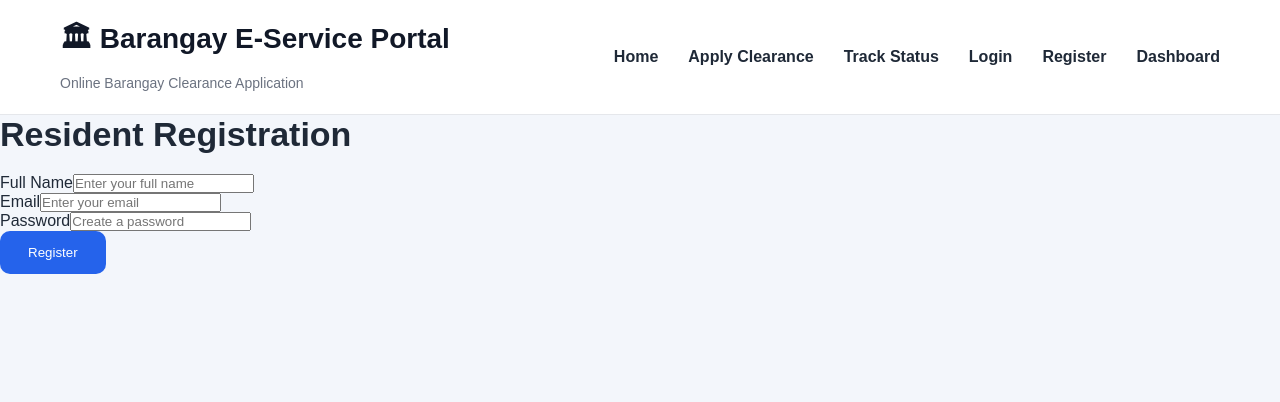
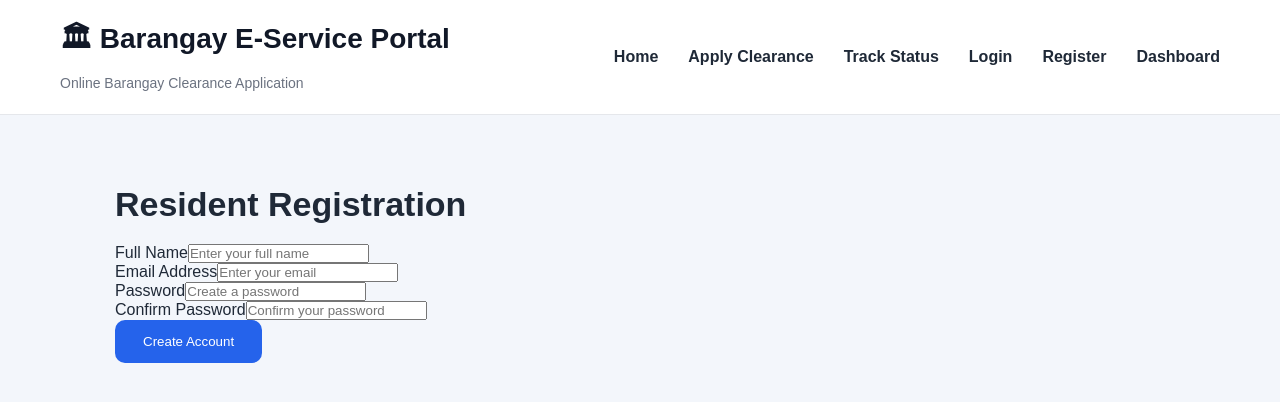
Before and after one commit to KeasserGonzales-ui/barangay-e-services-portal, a React (Vite) app in the folder frontend/: page /register in a window 1280 px wide. Shown: the top 402 px of the page. Built offline with nearby package versions, Linux system fonts and the light colour scheme.

Commit message:
feat: add authentication pages and users schema

```diff
--- a/frontend/src/pages/LoginPage.tsx
+++ b/frontend/src/pages/LoginPage.tsx
@@ -1,34 +1,76 @@
+import { useState } from "react";
+import type { FormEvent } from "react";
 import Header from "../components/Header";
 
 function LoginPage() {
+  const [formData, setFormData] = useState({
+    email: "",
+    password: "",
+  });
+
+  const handleChange = (event: React.ChangeEvent<HTMLInputElement>) => {
+    const { name, value } = event.target;
+
+    setFormData((previous) => ({
+      ...previous,
+      [name]: value,
+    }));
+  };
+
+  const handleSubmit = (event: FormEvent<HTMLFormElement>) => {
+    event.preventDefault();
+
+    console.log("Login Form:", formData);
+
+    // Phase 2
+    // JWT authentication API integration will be added
+    // after the backend authentication endpoints are created.
+  };
+
   return (
     <>
       <Header />
 
-      <main>
+      <main className="login-page">
+        <section className="login-container">
           <h2>Resident Login</h2>
 
-        <form>
+          <form onSubmit={handleSubmit}>
             <div>
-            <label htmlFor="email">Email</label>
+              <label htmlFor="email">Email Address</label>
+
               <input
                 id="email"
+                name="email"
                 type="email"
                 placeholder="Enter your email"
+                value={formData.email}
+                onChange={handleChange}
+                autoComplete="email"
+                required
               />
             </div>
 
             <div>
               <label htmlFor="password">Password</label>
+
               <input
                 id="password"
+                name="password"
                 type="password"
                 placeholder="Enter your password"
+                value={formData.password}
+                onChange={handleChange}
+                autoComplete="current-password"
+                required
               />
             </div>
 
-          <button type="submit">Login</button>
+            <button type="submit">
+              Login
+            </button>
           </form>
+        </section>
       </main>
     </>
   );
--- a/frontend/src/pages/RegisterPage.tsx
+++ b/frontend/src/pages/RegisterPage.tsx
@@ -1,43 +1,109 @@
+import { useState } from "react";
+import type { FormEvent } from "react";
 import Header from "../components/Header";
 
 function RegisterPage() {
+  const [formData, setFormData] = useState({
+    fullName: "",
+    email: "",
+    password: "",
+    confirmPassword: "",
+  });
+
+  const handleChange = (event: React.ChangeEvent<HTMLInputElement>) => {
+    const { name, value } = event.target;
+
+    setFormData((previous) => ({
+      ...previous,
+      [name]: value,
+    }));
+  };
+
+  const handleSubmit = (event: FormEvent<HTMLFormElement>) => {
+    event.preventDefault();
+
+    console.log("Register Form:", formData);
+
+    // Phase 2
+    // Backend API integration will be added after JWT setup.
+  };
+
   return (
     <>
       <Header />
 
-      <main>
+      <main className="register-page">
+        <section className="register-container">
           <h2>Resident Registration</h2>
 
-        <form>
+          <form onSubmit={handleSubmit}>
             <div>
               <label htmlFor="fullName">Full Name</label>
+
               <input
                 id="fullName"
+                name="fullName"
                 type="text"
                 placeholder="Enter your full name"
+                value={formData.fullName}
+                onChange={handleChange}
+                autoComplete="name"
+                required
               />
             </div>
 
             <div>
-            <label htmlFor="email">Email</label>
+              <label htmlFor="email">Email Address</label>
+
               <input
                 id="email"
+                name="email"
                 type="email"
                 placeholder="Enter your email"
+                value={formData.email}
+                onChange={handleChange}
+                autoComplete="email"
+                required
               />
             </div>
 
             <div>
               <label htmlFor="password">Password</label>
+
               <input
                 id="password"
+                name="password"
                 type="password"
                 placeholder="Create a password"
+                value={formData.password}
+                onChange={handleChange}
+                autoComplete="new-password"
+                required
               />
             </div>
 
-          <button type="submit">Register</button>
+            <div>
+              <label htmlFor="confirmPassword">
+                Confirm Password
+              </label>
+
+              <input
+                id="confirmPassword"
+                name="confirmPassword"
+                type="password"
+                placeholder="Confirm your password"
+                value={formData.confirmPassword}
+                onChange={handleChange}
+                autoComplete="new-password"
+                required
+              />
+            </div>
+
+            <button type="submit">
+              Create Account
+            </button>
           </form>
+        </section>
       </main>
     </>
   );
```
Also changed, not shown: 2 other files (tests, documents, lock files or other folders). Lines whose indentation alone changed are shown as unchanged.
